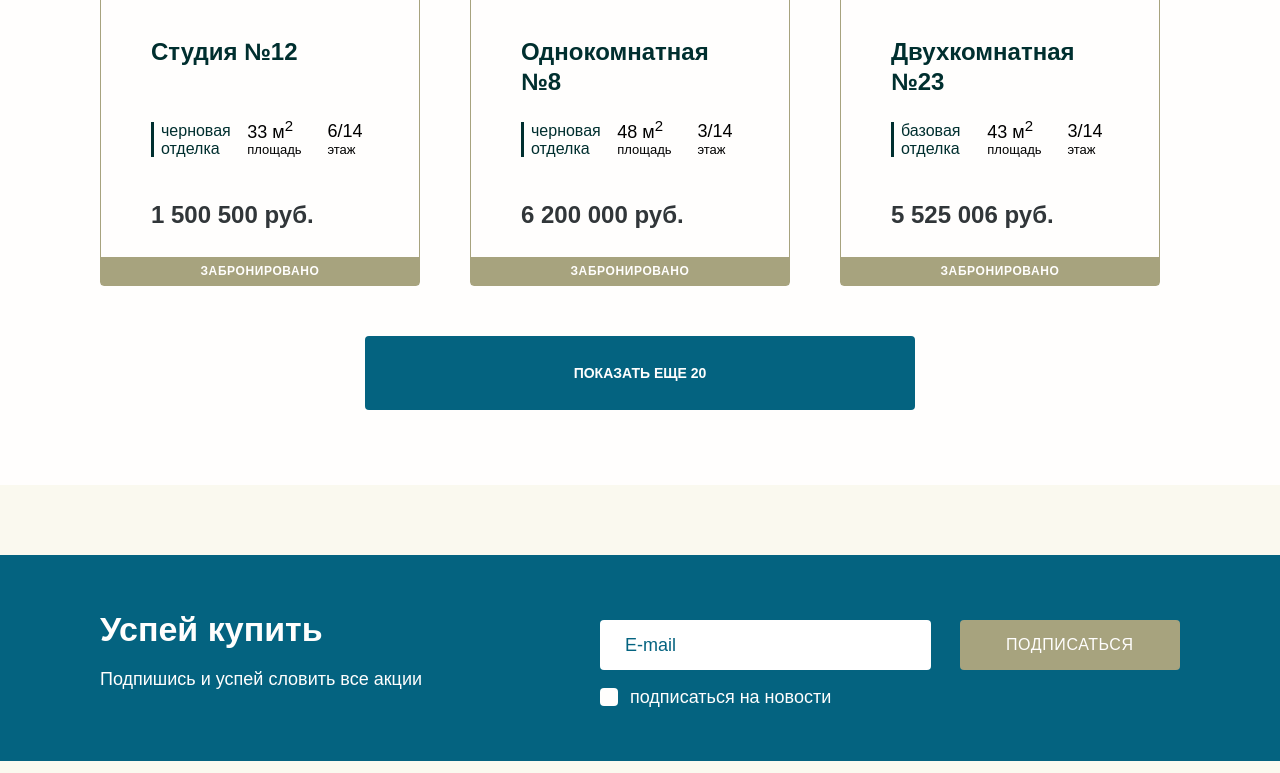
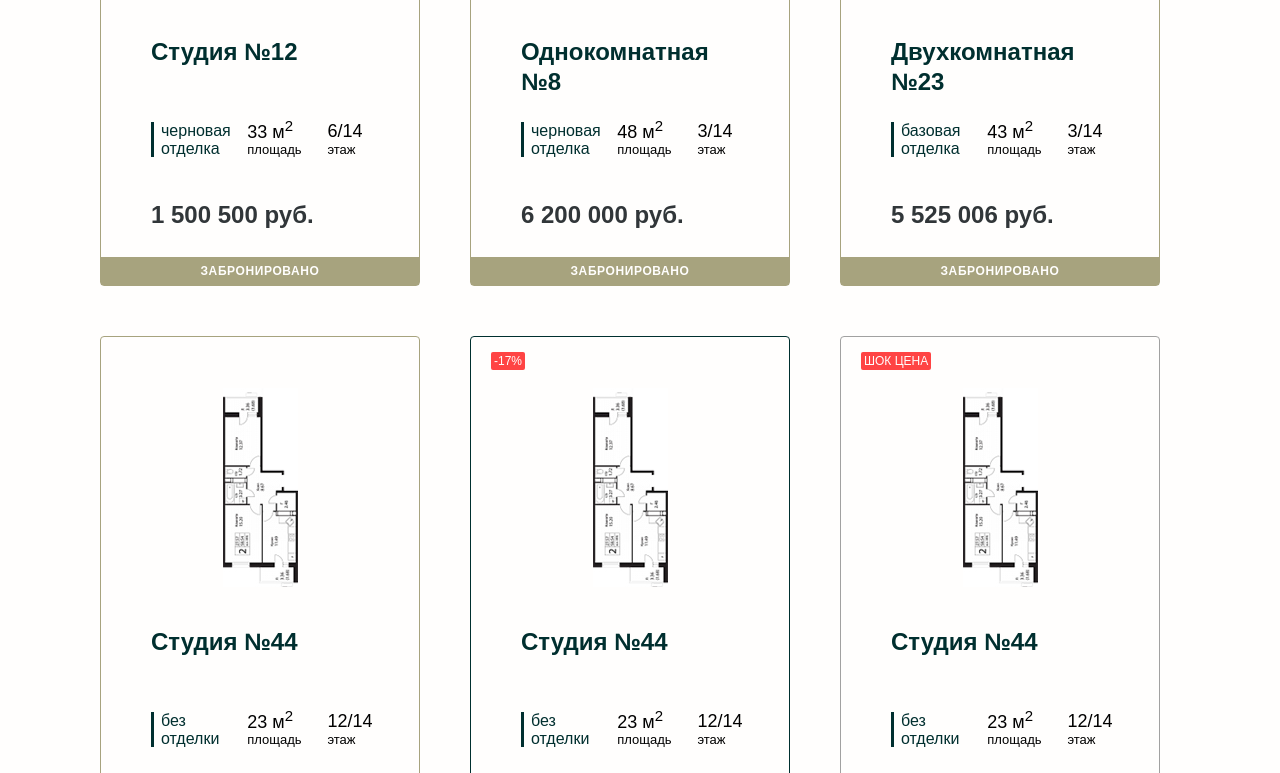
Before and after one commit to VildanovDenis/some-site, a website: page app/pug/index.pug in a window 1280 px wide. Both pictures are taken after a click on the button "ПОКАЗАТЬ ЕЩЕ 20". Shown: the part 2433-3206 px from the top of the page. Drawn offline with nearby package versions, Linux system fonts and the light colour scheme; files that its build step writes are made by us from their sources; files whose address does not match are found by name.

Commit message:
Очередной большой коммит, корректирует стили, добавляет загрузку карточек, скролл к верху страницы и валидацию формы

```diff
--- /dev/null
+++ b/app/cards.json
@@ -0,0 +1,242 @@
+{
+  "cards": [
+    {
+      "img": "./img/card5.jpg",
+      "title": "Студия №44",
+      "info": [
+        "без отделки", "23 м", "12/14"
+      ],
+      "price": "1 900 000 руб.",
+      "status": "Забронировано",
+      "offers": []
+    },
+    {
+      "img": "./img/card5.jpg",
+      "title": "Студия №44",
+      "info": [
+        "без отделки", "23 м", "12/14"
+      ],
+      "price": "1 900 000 руб.",
+      "status": "Свободно",
+      "offers": [
+        "-17%"
+      ]
+    },
+    {
+      "img": "./img/card5.jpg",
+      "title": "Студия №44",
+      "info": [
+        "без отделки", "23 м", "12/14"
+      ],
+      "price": "1 900 000 руб.",
+      "status": "Продано",
+      "offers": [
+        "Шок цена"
+      ]
+    },
+    {
+      "img": "./img/card5.jpg",
+      "title": "Студия №44",
+      "info": [
+        "без отделки", "23 м", "12/14"
+      ],
+      "price": "1 900 000 руб.",
+      "status": "Забронировано",
+      "offers": [
+        "-6%", "Шок цена"
+      ]
+    },
+    {
+      "img": "./img/card5.jpg",
+      "title": "Студия №44",
+      "info": [
+        "без отделки", "23 м", "12/14"
+      ],
+      "price": "1 900 000 руб.",
+      "status": "Забронировано",
+      "offers": [
+        "-17%", "Шок цена"
+      ]
+    },
+    {
+      "img": "./img/card5.jpg",
+      "title": "Студия №44",
+      "info": [
+        "без отделки", "23 м", "12/14"
+      ],
+      "price": "1 900 000 руб.",
+      "status": "Забронировано",
+      "offers": [
+        "-17%", "Шок цена"
+      ]
+    },
+    {
+      "img": "./img/card5.jpg",
+      "title": "Студия №44",
+      "info": [
+        "без отделки", "23 м", "12/14"
+      ],
+      "price": "1 900 000 руб.",
+      "status": "Забронировано",
+      "offers": [
+        "-17%", "Шок цена"
+      ]
+    },
+    {
+      "img": "./img/card5.jpg",
+      "title": "Студия №44",
+      "info": [
+        "без отделки", "23 м", "12/14"
+      ],
+      "price": "1 900 000 руб.",
+      "status": "Забронировано",
+      "offers": [
+        "-17%", "Шок цена"
+      ]
+    },
+    {
+      "img": "./img/card5.jpg",
+      "title": "Студия №44",
+      "info": [
+        "без отделки", "23 м", "12/14"
+      ],
+      "price": "1 900 000 руб.",
+      "status": "Забронировано",
+      "offers": [
+        "-17%", "Шок цена"
+      ]
+    },
+    {
+      "img": "./img/card5.jpg",
+      "title": "Студия №44",
+      "info": [
+        "без отделки", "23 м", "12/14"
+      ],
+      "price": "1 900 000 руб.",
+      "status": "Забронировано",
+      "offers": [
+        "-17%", "Шок цена"
+      ]
+    },
+    {
+      "img": "./img/card5.jpg",
+      "title": "Студия №44",
+      "info": [
+        "без отделки", "23 м", "12/14"
+      ],
+      "price": "1 900 000 руб.",
+      "status": "Забронировано",
+      "offers": [
+        "-17%", "Шок цена"
+      ]
+    },
+    {
+      "img": "./img/card5.jpg",
+      "title": "Студия №44",
+      "info": [
+        "без отделки", "23 м", "12/14"
+      ],
+      "price": "1 900 000 руб.",
+      "status": "Забронировано",
+      "offers": [
+        "-17%", "Шок цена"
+      ]
+    },
+    {
+      "img": "./img/card5.jpg",
+      "title": "Студия №44",
+      "info": [
+        "без отделки", "23 м", "12/14"
+      ],
+      "price": "1 900 000 руб.",
+      "status": "Забронировано",
+      "offers": [
+        "-17%", "Шок цена"
+      ]
+    },
+    {
+      "img": "./img/card5.jpg",
+      "title": "Студия №44",
+      "info": [
+        "без отделки", "23 м", "12/14"
+      ],
+      "price": "1 900 000 руб.",
+      "status": "Забронировано",
+      "offers": [
+        "-17%", "Шок цена"
+      ]
+    },
+    {
+      "img": "./img/card5.jpg",
+      "title": "Студия №44",
+      "info": [
+        "без отделки", "23 м", "12/14"
+      ],
+      "price": "1 900 000 руб.",
+      "status": "Забронировано",
+      "offers": [
+        "-17%", "Шок цена"
+      ]
+    },
+    {
+      "img": "./img/card5.jpg",
+      "title": "Студия №44",
+      "info": [
+        "без отделки", "23 м", "12/14"
+      ],
+      "price": "1 900 000 руб.",
+      "status": "Забронировано",
+      "offers": [
+        "-17%", "Шок цена"
+      ]
+    },
+    {
+      "img": "./img/card5.jpg",
+      "title": "Студия №44",
+      "info": [
+        "без отделки", "23 м", "12/14"
+      ],
+      "price": "1 900 000 руб.",
+      "status": "Забронировано",
+      "offers": [
+        "-17%", "Шок цена"
+      ]
+    },
+    {
+      "img": "./img/card5.jpg",
+      "title": "Студия №44",
+      "info": [
+        "без отделки", "23 м", "12/14"
+      ],
+      "price": "1 900 000 руб.",
+      "status": "Забронировано",
+      "offers": [
+        "-17%", "Шок цена"
+      ]
+    },
+    {
+      "img": "./img/card5.jpg",
+      "title": "Студия №44",
+      "info": [
+        "без отделки", "23 м", "12/14"
+      ],
+      "price": "1 900 000 руб.",
+      "status": "Забронировано",
+      "offers": [
+        "-17%", "Шок цена"
+      ]
+    },
+    {
+      "img": "./img/card5.jpg",
+      "title": "Студия №44",
+      "info": [
+        "без отделки", "23 м", "12/14"
+      ],
+      "price": "1 900 000 руб.",
+      "status": "Забронировано",
+      "offers": [
+        "-17%", "Шок цена"
+      ]
+    }
+  ]
+}
--- /dev/null
+++ b/app/js/index.js
@@ -0,0 +1,181 @@
+// Скролл
+var scrollButton = document.getElementById("scroll");
+
+window.onscroll = function() {
+  var y = window.pageYOffset;
+  var minY = 800;
+  if (y > minY) {
+    scrollButton.style = "display: block";
+  } else {
+    scrollButton.style = "display: none";
+  }
+}
+
+scrollButton.addEventListener("click", function() {
+  window.scrollTo({
+    top: 0,
+    behavior: "smooth"
+});
+})
+
+// Регулярное выражение для почты
+var emailPattern = /^(([^<>()\[\]\\.,;:\s@"]+(\.[^<>()\[\]\\.,;:\s@"]+)*)|(".+"))@((\[[0-9]{1,3}\.[0-9]{1,3}\.[0-9]{1,3}\.[0-9]{1,3}\])|(([a-zA-Z\-0-9]+\.)+[a-zA-Z]{2,}))$/;
+
+// Форма и элементы формы
+var mailingForm = document.getElementsByClassName("mailing__form")[0];
+var mailingInput = mailingForm.getElementsByClassName("mailing__form-input")[0];
+var mailingCheckbox = mailingForm.getElementsByClassName("mailing__form-checkbox")[0];
+var mailingButton = mailingForm.getElementsByClassName("mailing__form-submit")[0];
+
+// Валидность
+var isEmailValid = false;
+var isChecked = false;
+
+var isMessageShow = false;
+
+// Валидация почты
+function validateEmail(mailInput) {
+  var value = mailInput.value;
+  isEmailValid = emailPattern.test(value);
+}
+
+// Валидация чекбокса
+function validateCheckbox(checkboxInput) {
+  isChecked = checkboxInput.checked;
+}
+
+// Клик по кнопке
+mailingButton.addEventListener("click", function(e) {
+  e.preventDefault();
+
+  validateEmail(mailingInput);
+  validateCheckbox(mailingCheckbox);
+
+  var isValid = isEmailValid && isChecked;
+
+  if (isValid) {
+    console.log("Рассылка на " + mailingInput.value + " подтверждена");
+    var message = mailingForm.getElementsByClassName("invalid-form-message")[0];
+    mailingButton.parentElement.removeChild(message);
+    isMessageShow = false;
+
+  } else {
+    var message = "Введите корректую почту и согласитесь на рассылку"
+    var messageContainer = document.createElement("article");
+    messageContainer.classList.add("invalid-form-message");
+
+    if (isMessageShow) {
+    } else {
+      messageContainer.innerHTML = message;
+      mailingButton.parentElement.appendChild(messageContainer);
+      isMessageShow = true;
+    }
+  }
+});
+
+// Контейнер карточек
+var cardsWrapper = document.getElementsByClassName("cards__card-wrapper")[0];
+
+// Отрисовка карточек
+function showCards(cards) {
+  cards.map(item => {
+    var card = document.createElement("div");
+    card.classList.add("cards__card");
+
+    // Выбираем модификатор класса для обертки
+    switch(item.status) {
+      case "Свободно": {
+        card.classList.add("cards__card--free");
+        break
+      }
+      case "Продано": {
+        card.classList.add("cards__card--saled");
+        break
+      }
+      case "Забронировано": {
+        card.classList.add("cards__card--booked");
+      }
+    }
+
+
+    var imageWrapper = document.createElement("div");
+    imageWrapper.classList.add("cards__card-image-wrapper");
+    var image = document.createElement("img");
+    image.classList.add("cards__card-img");
+    image.setAttribute("src", item.img);
+    image.setAttribute("alt", item.title);
+
+    imageWrapper.appendChild(image);
+    card.appendChild(imageWrapper);
+
+
+    var title = document.createElement("h3");
+    title.classList.add("cards__card-title");
+    title.innerText = item.title;
+
+    card.appendChild(title);
+
+
+    var infoList = document.createElement("ul");
+    infoList.classList.add("no-list", "x-list", "cards__card-list");
+    var li1 = document.createElement("li");
+    li1.classList.add("cards__card-list-item", "cards__card-list-item--blue");
+    li1.innerText = item.info[0];
+    var li2 = document.createElement("li");
+    li2.classList.add("cards__card-list-item");
+    li2.innerHTML = "<span class='f18'>"+item.info[1]+"<sup>2</sup></span><span class='f13'>площадь</span>"
+    var li3 = document.createElement("li");
+    li3.classList.add("cards__card-list-item");
+    li3.innerHTML = "<span class='f18'>"+item.info[2]+"</span><span class='f13'>этаж</span>"
+    infoList.appendChild(li1);
+    infoList.appendChild(li2);
+    infoList.appendChild(li3);
+
+    card.appendChild(infoList);
+
+
+    var price = document.createElement("span");
+    price.classList.add("cards__card-price");
+    price.innerText = item.price;
+
+    card.appendChild(price);
+
+    var status = document.createElement("span");
+    status.classList.add("cards__card-status");
+    status.innerText = item.status;
+
+    card.appendChild(status);
+
+
+    var offersList = document.createElement("ul");
+    offersList.classList.add("cards__card-offer-list");
+    if (item.offers.length > 0) {
+      item.offers.map((offer) => {
+        let offerLi = document.createElement("li");
+        offerLi.innerText = offer;
+        offersList.appendChild(offerLi);
+      })
+    }
+
+    card.appendChild(offersList);
+
+    cardsWrapper.appendChild(card);
+  })
+}
+
+// Кнопка загрузки карточек
+var loadMoreCardsBtn = document.getElementsByClassName("cards__pagination-button")[0];
+var newCardsData = [];
+
+loadMoreCardsBtn.addEventListener("click", function(e) {
+  e.preventDefault();
+  fetch("/cards.json")
+    .then((res) => res.json())
+    .then(data => {
+      newCardsData = data.cards
+    })
+    .then(() => {
+      showCards(newCardsData);
+    })
+    .catch(err => console.log(err));
+})
--- a/app/pug/index.pug
+++ b/app/pug/index.pug
@@ -7,5 +7,8 @@ html
         link(href="https://fonts.googleapis.com/css?family=Open+Sans:400,600,700&display=swap" rel="stylesheet")
         link(href="/css/index.css" rel="stylesheet")
     body
-        include modules/_header
-        include modules/_cards
+        main
+            include modules/_header
+            include modules/_cards
+        button(type="button" id="scroll" class="scroll-to-top")
+        script(type="text/javascript" src="./js/index.js")
--- a/app/sass/_templates.scss
+++ b/app/sass/_templates.scss
@@ -37,3 +37,29 @@ h1, h2, h3, h4, h5, p {
 .f13 {
   font-size: 13px;
 }
+.invalid-form-message {
+  width: 100%;
+  padding: 10px;
+  margin-top: 10px;
+  text-align: center;
+  color: $white;
+  background-color: $red;
+  border-radius: 4px;
+}
+.scroll-to-top {
+  position: fixed;
+  top: 50%;
+  right: 40px;
+  transform: translateY(-50%) scale(0.8);
+  display: none;
+  width: 80px;
+  height: 80px;
+  padding: 0;
+  background-image: url("/img/UP.jpg");
+  background-color: $black;
+  background-position: center;
+  background-repeat: no-repeat;
+  border-radius: 50%;
+  border: none;
+  opacity: 0.5;
+}
```
Also changed, not shown: app/css/index.css, app/css/index.min.css, app/img/UP.jpg (added), app/index.html.
